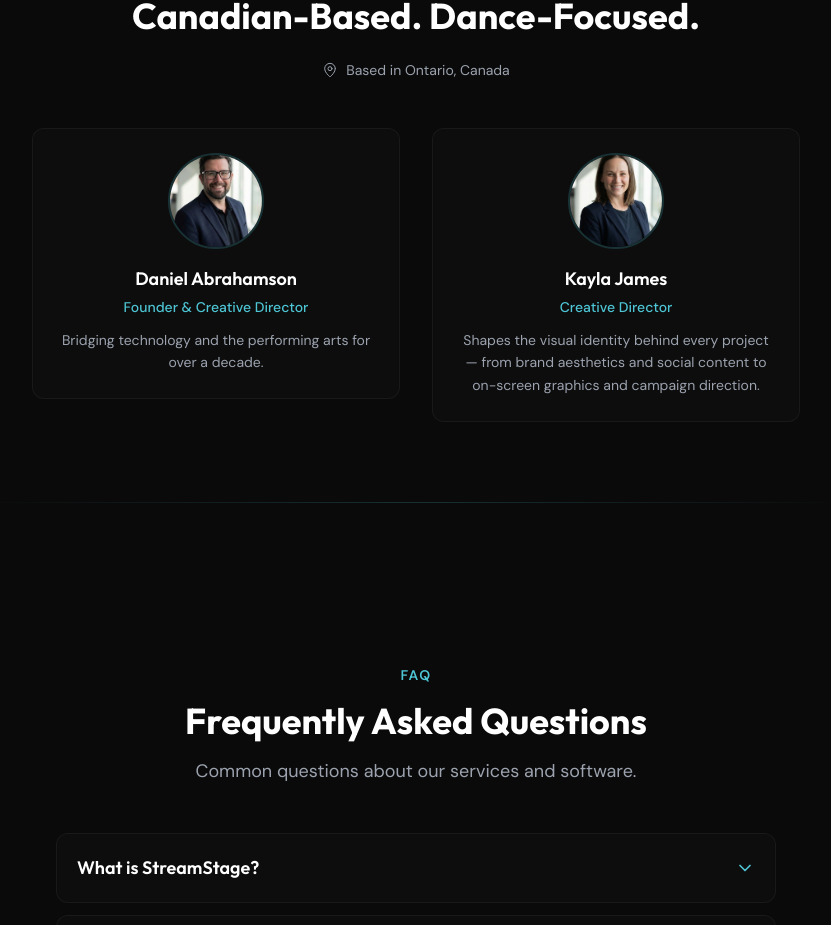
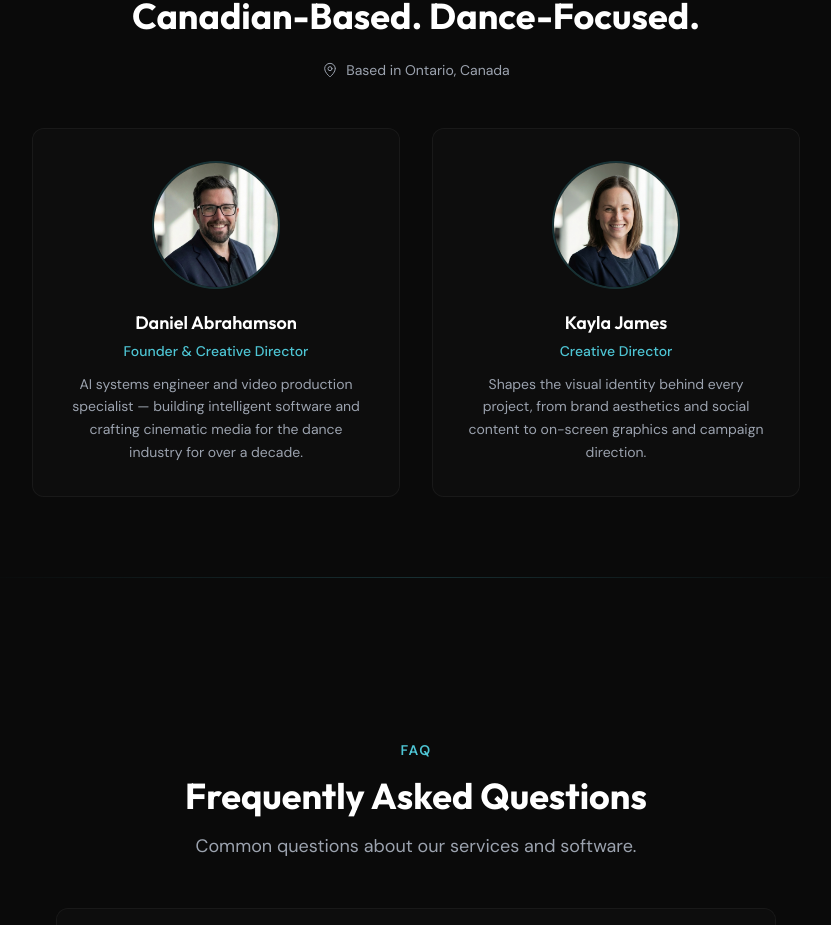
Before and after one commit to danman60/StreamStage, a Next.js app: page / in a window 1280 px wide. Shown: the part 5692-6617 px from the top of the page, without its empty margins (224-1055 px from the left). Built offline with nearby package versions, Linux system fonts and the light colour scheme.

Commit message:
fix: Team cards — bigger photos, object-top crop, longer bio
- Photos 128px with object-top to show faces properly
- Cards padded p-8 for more breathing room
- Daniel bio updated: AI systems engineer + video production
- Removed em dash from Kayla's bio

Build pass.

Claude Code

```diff
--- a/src/components/Team.tsx
+++ b/src/components/Team.tsx
@@ -8,13 +8,13 @@ const team = [
   {
     name: "Daniel Abrahamson",
     role: "Founder & Creative Director",
-    bio: "Bridging technology and the performing arts for over a decade.",
+    bio: "AI systems engineer and video production specialist — building intelligent software and crafting cinematic media for the dance industry for over a decade.",
     photo: "/team-daniel.jpg",
   },
   {
     name: "Kayla James",
     role: "Creative Director",
-    bio: "Shapes the visual identity behind every project — from brand aesthetics and social content to on-screen graphics and campaign direction.",
+    bio: "Shapes the visual identity behind every project, from brand aesthetics and social content to on-screen graphics and campaign direction.",
     photo: "/team-kayla.jpg",
   },
 ];
@@ -41,14 +41,14 @@ export default function Team() {
         <div className="grid md:grid-cols-2 gap-6 lg:gap-8 max-w-3xl mx-auto">
           {team.map((member, i) => (
             <ScrollReveal key={i} delay={i * 0.1}>
-              <div className="text-center p-6 rounded-xl bg-charcoal-dark/50 border border-white/5 hover:border-cyan-brand/20 transition-colors duration-300">
-                <div className="w-24 h-24 mx-auto mb-4 rounded-full overflow-hidden border-2 border-cyan-brand/20">
+              <div className="text-center p-8 rounded-xl bg-charcoal-dark/50 border border-white/5 hover:border-cyan-brand/20 transition-colors duration-300">
+                <div className="w-32 h-32 mx-auto mb-5 rounded-full overflow-hidden border-2 border-cyan-brand/20">
                   <Image
                     src={member.photo}
                     alt={`${member.name} — ${member.role} at StreamStage`}
-                    width={96}
-                    height={96}
-                    className="w-full h-full object-cover"
+                    width={128}
+                    height={128}
+                    className="w-full h-full object-cover object-top"
                   />
                 </div>
                 <h3 className="font-heading text-lg font-semibold text-white mb-1">
```
